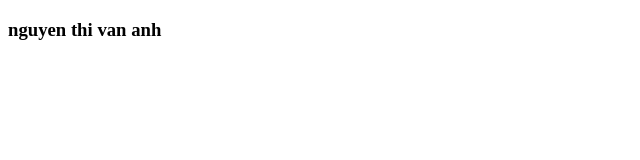
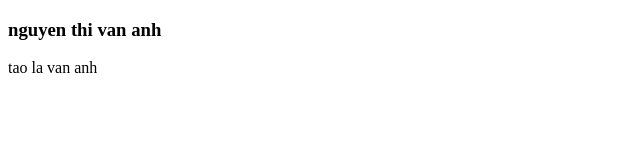
Before and after one commit to vananh2011/hello_file, a plain HTML site: page index.html in a window 1280 px wide. Shown: the full height of the page, 0-640 px from the left. Drawn offline with Linux system fonts and the light colour scheme.

Commit message:
Update index.html

```diff
--- a/index.html
+++ b/index.html
@@ -7,6 +7,7 @@
     <body>
         <div>
             <h3>nguyen thi van anh</h3>
+            tao la van anh
         </div>
     </body>
 </html>
```
